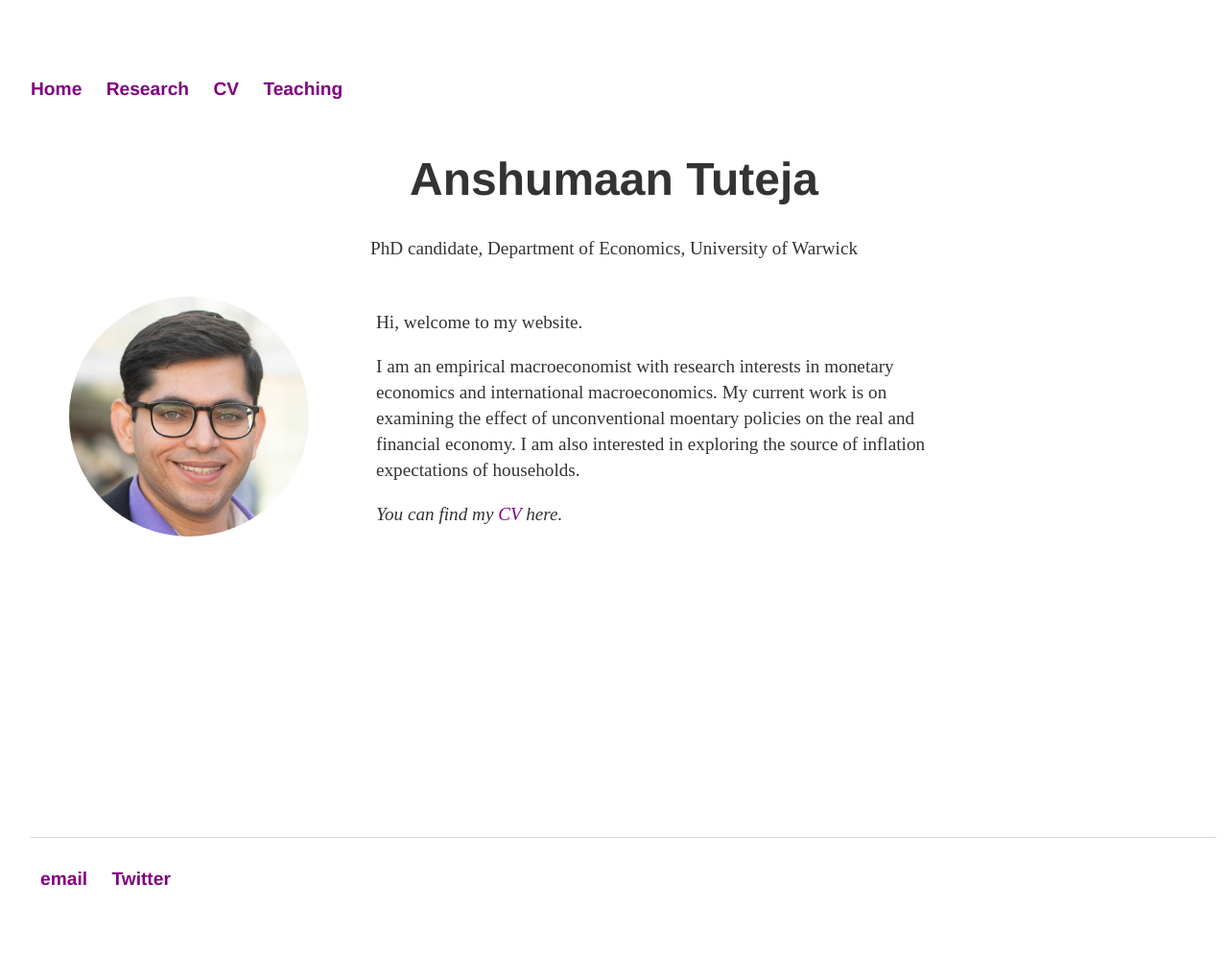
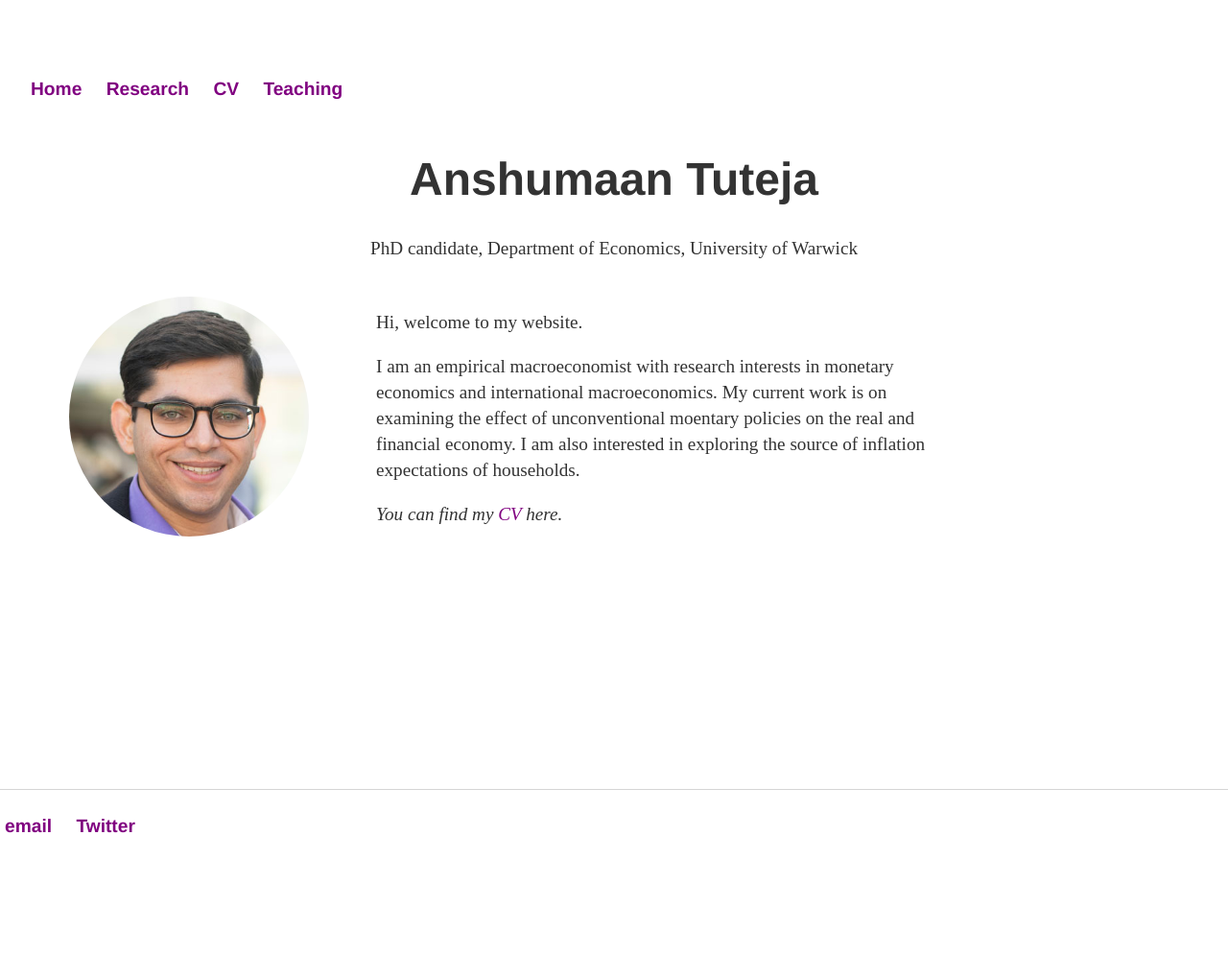
Before and after one commit to anshumaan-tuteja/anshumaan-tuteja.github.io, a Jekyll site: the page built from index.html, in a window 1280 px wide. Shown: the whole page at 96% size. Built offline with Jekyll 4.4.1, drawn with Linux system fonts in a browser that asks for light colours.

Commit message:
Update main.css

```diff
--- a/css/main.css
+++ b/css/main.css
@@ -1,6 +1,7 @@
 /* Responsive web design for small screens (mobiles, tablets) */
 
 main {
+   min-height: 100vh;
    display: flex;
    flex-wrap: wrap;
    flex-direction: column;
@@ -11,6 +12,7 @@
 body {
     min-height: 100vh;
     display: flex;
+    flex-wrap: wrap;
     flex-direction: column;
     color: #333;
     margin: 60px auto;
@@ -80,9 +82,8 @@
 footer {
     border-top: 1px solid #d5d5d5;
     font-size: 1em;
-    padding: 10px;
-    position: relative;
-    margin-top: auto;
+    padding: 5px;
+    position: absolute;
     bottom: 0;
     left: 0;
     width: 100%;
```
